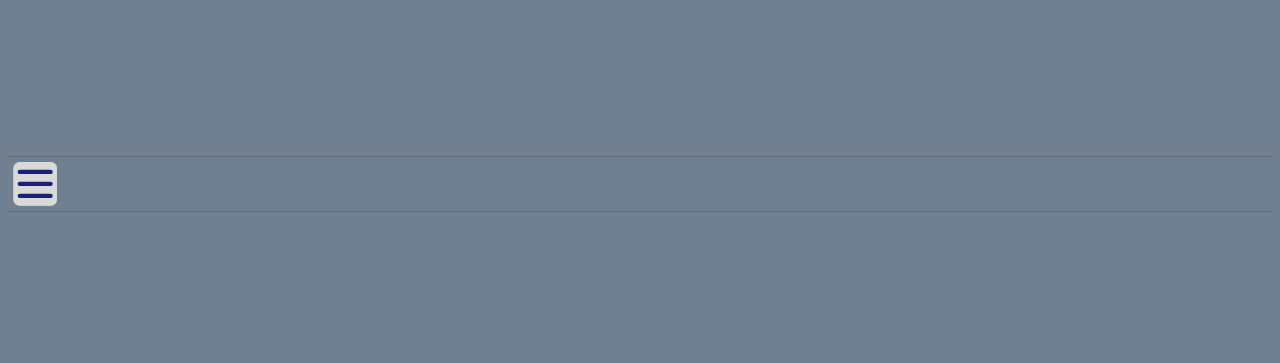
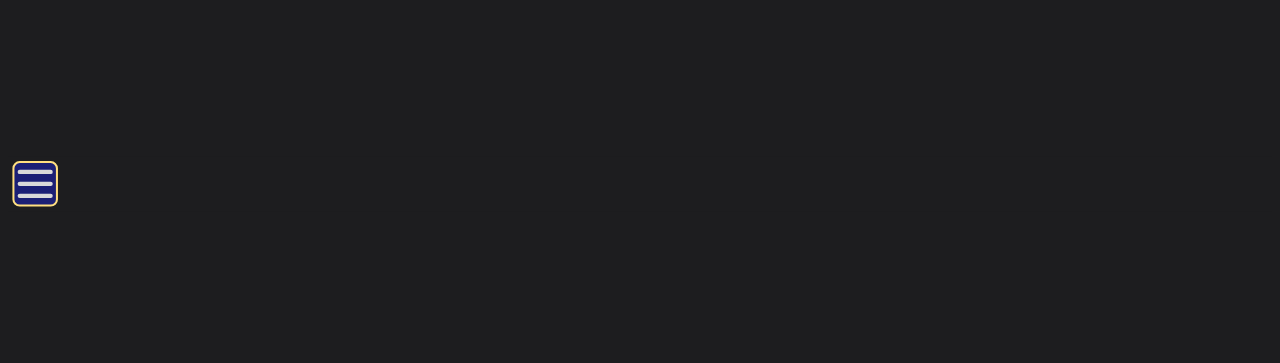
Before and after one commit to kerickwalker/kwdotcom, a plain HTML site: page index.html in a window 1280 px wide. Drawn offline with Linux system fonts and the light colour scheme.

Commit message:
Update colors and animation timing

```diff
--- a/assets/css/navbar.css
+++ b/assets/css/navbar.css
@@ -1,16 +1,16 @@
 body {
-    background-color: slategray;
+    background-color: #1d1d1f;
 }
 
 #nav-button {
-    stroke: yellow;
-    stroke-width: 0;
+    stroke: #FFDF80;
+    stroke-width: 13;
     animation-fill-mode: forwards;
-    transition: stroke-width 1.0s ease-in-out;
+    transition: stroke-width 0.2s ease-out;
 }
 
 #nav-button:hover {
-    stroke-width: 15;
+    stroke-width: 25;
 }
 
 @keyframes glowSpread {
@@ -26,7 +26,7 @@ body {
 
 #glow-container {
     opacity: 0.0;
-    fill: yellow;
+    fill: #FFDF80;
     width: 10px;
 }
 
@@ -48,8 +48,8 @@ body {
 }
 
 .display-about {
-    animation: displayRects 0.5s forwards;
-    animation-delay: 1.0s;
+    animation: displayRects 1.0s forwards;
+    animation-delay: 0.5s;
 }
 
 #projects {
@@ -58,7 +58,7 @@ body {
 
 .display-projects {
     animation: displayRects 0.5s forwards;
-    animation-delay: 2s;
+    animation-delay: 1.0s;
 }
 
 #links {
--- a/index.html
+++ b/index.html
@@ -10,16 +10,16 @@
 	<body>
 		<svg width="100%" height="352" viewBox="0 0 8137 352" fill="none" xmlns="http://www.w3.org/2000/svg">
 			<rect width="100%" height="352" fill="#1E1E1E"/>
-			<rect width="100%" height="352" fill="slategray"/>
-			<rect x="35" y="36" width="280" height="280" rx="40" fill="#D9D9D9"/>
+			<rect width="100%" height="352" fill="#1d1d1f"/>
+			<rect x="35" y="36" width="280" height="280" rx="40" fill="#1B1F75"/>
 			<rect id="glow-container" x="28" y="28" height="294" rx="45"/>
-			<rect id="about" x="483" y="68" width="2423" height="217" rx="40" fill="#D9D9D9"/>
-			<rect id="projects" x="3006" y="68" width="2423" height="217" rx="40" fill="#D9D9D9"/>
-			<rect id="links" x="5529" y="68" width="2423" height="217" rx="40" fill="#D9D9D9"/>
-            <rect id="nav-button" onclick="navbarClick()" x="35" y="35" width="280" height="280" rx="40" fill="#D9D9D9"/>
-            <rect x="62" y="161" width="226" height="28" rx="14" fill="#1B1F75"/>
-            <rect x="62" y="238" width="226" height="28" rx="14" fill="#1B1F75"/>
-            <rect x="62" y="84" width="226" height="28" rx="14" fill="#1B1F75"/>
+			<rect id="about" x="483" y="68" width="2423" height="217" rx="40" fill="#1B1F75"/>
+			<rect id="projects" x="3006" y="68" width="2423" height="217" rx="40" fill="#1B1F75"/>
+			<rect id="links" x="5529" y="68" width="2423" height="217" rx="40" fill="#1B1F75"/>
+            <rect id="nav-button" onclick="navbarClick()" x="35" y="35" width="280" height="280" rx="40" fill="#1B1F75"/>
+            <rect x="62" y="161" width="226" height="28" rx="14" fill="#D9D9D9"/>
+            <rect x="62" y="238" width="226" height="28" rx="14" fill="#D9D9D9"/>
+            <rect x="62" y="84" width="226" height="28" rx="14" fill="#D9D9D9"/>
 	    </svg>
 	</body>
 </html>
```
